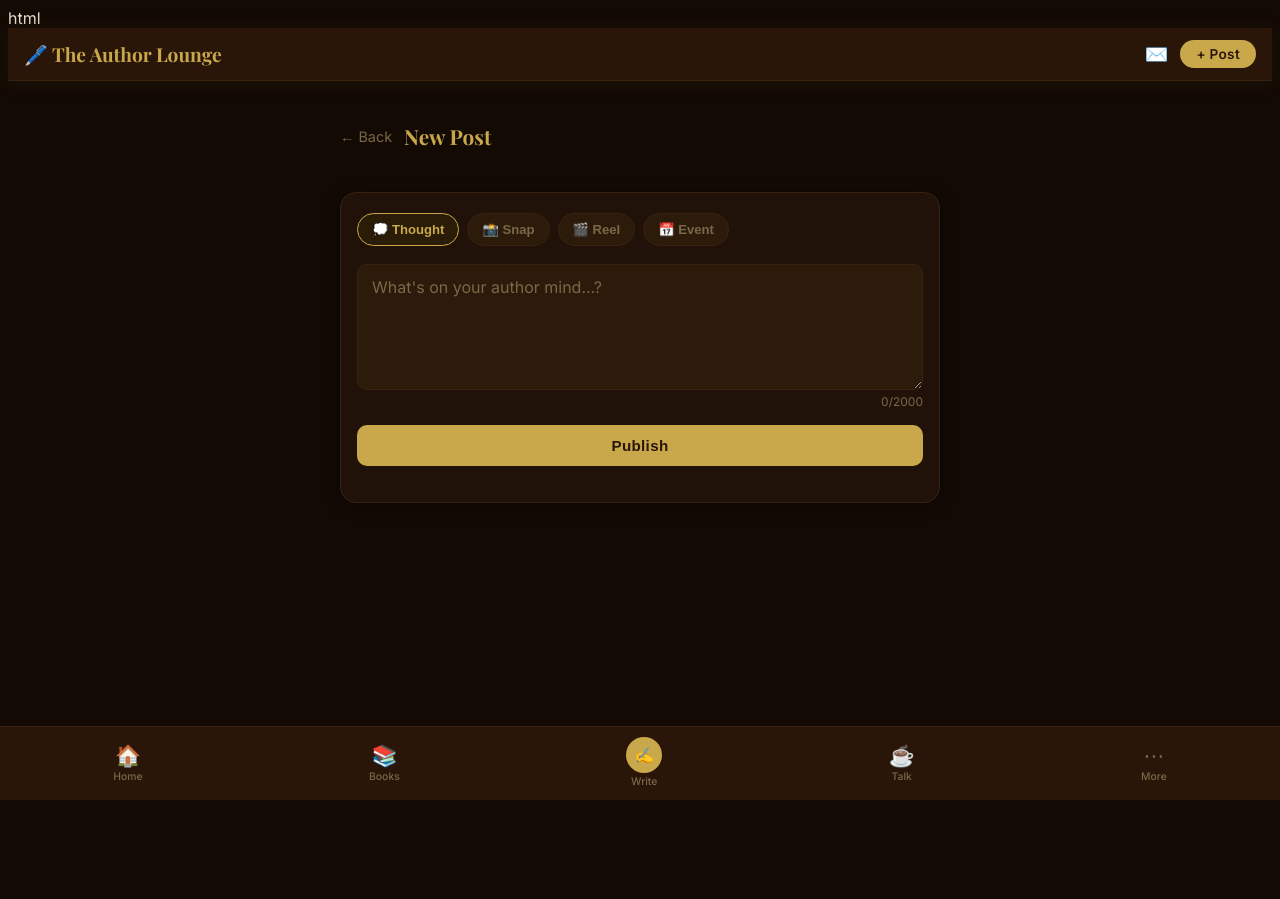
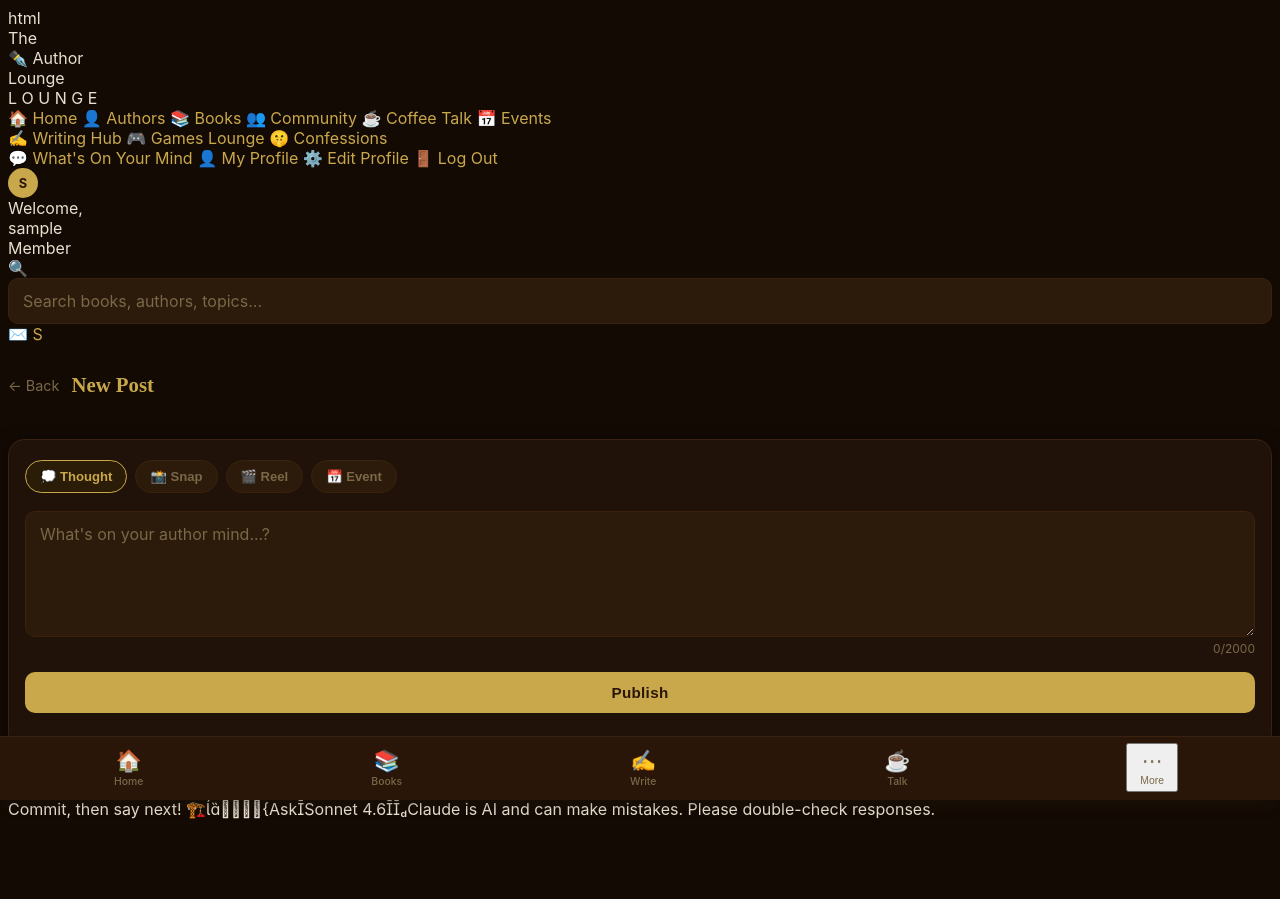
Before and after one commit to aj347102-netizen/The-Author-Lounge, a Flask app: page /post/create in a window 1280 px wide. Before the commit the page ends 800 px from the top, so only its background shows below. Run offline with Flask 3, Linux system fonts and the light colour scheme; the visitor is signed in with stand-in values (Sample User, id 1); data comes from the database, SQL or seed files in the repository; data that the repository does not hold is empty.

Commit message:
Update base.html

```diff
--- a/author_community/templates/base.html
+++ b/author_community/templates/base.html
@@ -2,76 +2,159 @@ html<!DOCTYPE html>
 <html lang="en">
 <head>
   <meta charset="UTF-8">
-  <meta name="viewport" content="width=device-width, initial-scale=1.0, maximum-scale=1.0">
-  <title>The Author Lounge{% block title %}{% endblock %}</title>
-  <link rel="preconnect" href="https://fonts.googleapis.com">
-  <link href="https://fonts.googleapis.com/css2?family=Playfair+Display:wght@600;700&family=Inter:wght@400;500;600&display=swap" rel="stylesheet">
+  <meta name="viewport" content="width=device-width, initial-scale=1.0">
+  <title>The Author Lounge{{ self.title() }}</title>
   <link rel="stylesheet" href="{{ url_for('static', filename='style.css') }}">
+  <link rel="manifest" href="{{ url_for('static', filename='manifest.json') }}">
+  <meta name="theme-color" content="#2A1608">
 </head>
 <body>
+
+<!-- ── DESKTOP SIDEBAR ── -->
+<aside class="sidebar">
+  <div class="sidebar-logo">
+    <div class="sidebar-logo-top">The</div>
+    <div class="sidebar-logo-main">✒️ Author<br>Lounge</div>
+    <div class="sidebar-logo-sub">L O U N G E</div>
+  </div>
+
+  <nav class="sidebar-nav">
+    <a href="{{ url_for('feed') }}" class="sidebar-link"><span class="s-icon">🏠</span> Home</a>
+    <a href="{{ url_for('explore') }}" class="sidebar-link"><span class="s-icon">👤</span> Authors</a>
+    <a href="{{ url_for('books') }}" class="sidebar-link"><span class="s-icon">📚</span> Books</a>
+    <a href="{{ url_for('explore') }}" class="sidebar-link"><span class="s-icon">👥</span> Community</a>
+    <a href="{{ url_for('coffee_talk') }}" class="sidebar-link"><span class="s-icon">☕</span> Coffee Talk</a>
+    <a href="{{ url_for('events') }}" class="sidebar-link"><span class="s-icon">📅</span> Events</a>
+    <div class="sidebar-divider"></div>
+    <a href="{{ url_for('writing') }}" class="sidebar-link"><span class="s-icon">✍️</span> Writing Hub</a>
+    <a href="{{ url_for('trivia') }}" class="sidebar-link"><span class="s-icon">🎮</span> Games Lounge</a>
+    <a href="{{ url_for('confessions') }}" class="sidebar-link"><span class="s-icon">🤫</span> Confessions</a>
+    <div class="sidebar-divider"></div>
+    <a href="{{ url_for('create_post') }}" class="sidebar-link"><span class="s-icon">💬</span> What's On Your Mind</a>
     {% if user %}
-  <header class="top-bar">
-    <a href="{{ url_for('feed') }}" class="logo">🖊️ The Author Lounge</a>
+    <a href="{{ url_for('profile', username=user.username) }}" class="sidebar-link"><span class="s-icon">👤</span> My Profile</a>
+    <a href="{{ url_for('edit_profile') }}" class="sidebar-link"><span class="s-icon">⚙️</span> Edit Profile</a>
+    <a href="{{ url_for('logout') }}" class="sidebar-link"><span class="s-icon">🚪</span> Log Out</a>
+    {% else %}
+    <a href="{{ url_for('login') }}" class="sidebar-link"><span class="s-icon">🔑</span> Log In</a>
+    {% endif %}
+  </nav>
+
+  {% if user %}
+  <div class="sidebar-user">
+    {% if user.avatar_url %}
+    <img src="{{ user.avatar_url }}" class="avatar sm" alt="{{ user.display_name }}">
+    {% else %}
+    <div class="avatar avatar-initial sm">{{ user.display_name[0].upper() }}</div>
+    {% endif %}
+    <div class="sidebar-user-info">
+      <div class="sidebar-user-greeting">Welcome,</div>
+      <div class="sidebar-user-name">{{ user.display_name }}</div>
+      <span class="sidebar-member-badge">Member</span>
+    </div>
+  </div>
+  {% endif %}
+</aside>
+
+<!-- ── MAIN WRAPPER ── -->
+<div class="main-wrapper">
+
+  <!-- Desktop top bar -->
+  <div class="site-top-bar">
+    <div class="site-search">
+      <span>🔍</span>
+      <input type="text" placeholder="Search books, authors, topics...">
+    </div>
+    <div class="top-bar-icons">
+      <a href="{{ url_for('messages') }}" class="top-icon">
+        ✉️
+        {% if unread and unread > 0 %}<span class="t-badge">{{ unread }}</span>{% endif %}
+      </a>
+      {% if user %}
+      <a href="{{ url_for('profile', username=user.username) }}" class="top-avatar">
+        {% if user.avatar_url %}
+        <img src="{{ user.avatar_url }}" alt="{{ user.display_name }}">
+        {% else %}
+        {{ user.display_name[0].upper() }}
+        {% endif %}
+      </a>
+      {% endif %}
+    </div>
+  </div>
+
+  <!-- Page content -->
+  <div class="content">
+    {% with messages = get_flashed_messages(with_categories=true) %}
+      {% if messages %}
+        {% for category, message in messages %}
+          <div class="flash flash-{{ category }}">{{ message }}</div>
+        {% endfor %}
+      {% endif %}
+    {% endwith %}
+    {% block content %}{% endblock %}
+  </div>
+
+</div><!-- end .main-wrapper -->
+
+<!-- ── MOBILE TOP BAR ── -->
+<div class="top-bar" id="top-bar">
+  <a href="{{ url_for('feed') }}" class="logo">✒️ The Author Lounge</a>
   <div class="top-bar-right">
     <a href="{{ url_for('messages') }}" class="msg-icon">
-        ✉️{% if unread and unread > 0 %}<span class="msg-badge">{{ unread }}</span>{% endif %}
+      ✉️
+      {% if unread and unread > 0 %}<span class="msg-badge">{{ unread }}</span>{% endif %}
     </a>
-      <a href="{{ url_for('create_post') }}" class="btn-post">+ Post</a>
   </div>
-  </header>
-  {% endif %}
+</div>
 
-  <main class="main-content {% if not user %}no-nav{% endif %}">
-    {% with messages = get_flashed_messages(with_categories=true) %}
-      {% for category, msg in messages %}
-        <div class="flash flash-{{ category }}">{{ msg }}</div>
-      {% endfor %}
-    {% endwith %}
-    {% block content %}{% endblock %}
-  </main>
-
-  {% if user %}
+<!-- ── MOBILE BOTTOM NAV ── -->
 <nav class="bottom-nav">
-    <a href="{{ url_for('feed') }}" class="nav-item {% if request.endpoint == 'feed' %}active{% endif %}">
+  <a href="{{ url_for('feed') }}" class="nav-item">
     <span class="nav-icon">🏠</span><span class="nav-label">Home</span>
   </a>
-    <a href="{{ url_for('books') }}" class="nav-item {% if request.endpoint in ['books','add_book'] %}active{% endif %}">
+  <a href="{{ url_for('books') }}" class="nav-item">
     <span class="nav-icon">📚</span><span class="nav-label">Books</span>
   </a>
-    <a href="{{ url_for('writing') }}" class="nav-item nav-create {% if request.endpoint in ['writing','submit_writing','view_writing'] %}active{% endif %}">
+  <a href="{{ url_for('writing') }}" class="nav-item">
     <span class="nav-icon">✍️</span><span class="nav-label">Write</span>
   </a>
-    <a href="{{ url_for('coffee_talk') }}" class="nav-item {% if request.endpoint in ['coffee_talk','create_topic','view_topic'] %}active{% endif %}">
+  <a href="{{ url_for('coffee_talk') }}" class="nav-item">
     <span class="nav-icon">☕</span><span class="nav-label">Talk</span>
   </a>
-    <a href="#" class="nav-item" onclick="toggleMoreMenu(event)">
+  <button class="nav-item" onclick="toggleMoreMenu()">
     <span class="nav-icon">⋯</span><span class="nav-label">More</span>
-    </a>
+  </button>
 </nav>
 
-  <!-- More Menu Popup -->
-  <div class="more-menu" id="moreMenu">
-    <a href="{{ url_for('explore') }}" class="more-item">🔍 Explore Authors</a>
-    <a href="{{ url_for('events') }}" class="more-item">📅 Events</a>
-    <a href="{{ url_for('confessions') }}" class="more-item">🤫 Confessions</a>
-    <a href="{{ url_for('profile', username=user['username']) }}" class="more-item">👤 My Profile</a>
-    <a href="{{ url_for('edit_profile') }}" class="more-item">✏️ Edit Profile</a>
-    <a href="{{ url_for('logout') }}" class="more-item more-logout">🚪 Log Out</a>
+<!-- ── MORE MENU (mobile) ── -->
+<div class="more-overlay" id="more-overlay" onclick="closeMoreMenu()"></div>
+<div class="more-menu" id="more-menu">
+  <a href="{{ url_for('explore') }}" class="more-item" onclick="closeMoreMenu()">🔍 Explore Authors</a>
+  <a href="{{ url_for('events') }}" class="more-item" onclick="closeMoreMenu()">📅 Events</a>
+  <a href="{{ url_for('confessions') }}" class="more-item" onclick="closeMoreMenu()">🤫 Confessions</a>
+  <a href="{{ url_for('trivia') }}" class="more-item" onclick="closeMoreMenu()">🎯 Book Trivia</a>
+  {% if user %}
+  <a href="{{ url_for('profile', username=user.username) }}" class="more-item" onclick="closeMoreMenu()">👤 My Profile</a>
+  <a href="{{ url_for('edit_profile') }}" class="more-item" onclick="closeMoreMenu()">⚙️ Edit Profile</a>
+  <a href="{{ url_for('logout') }}" class="more-item more-logout" onclick="closeMoreMenu()">🚪 Log Out</a>
+  {% else %}
+  <a href="{{ url_for('login') }}" class="more-item" onclick="closeMoreMenu()">🔑 Log In</a>
+  {% endif %}
 </div>
-  <div class="more-overlay" id="moreOverlay" onclick="closeMoreMenu()"></div>
-  {% endif %}
 
 <script src="{{ url_for('static', filename='app.js') }}"></script>
 <script>
-    function toggleMoreMenu(e) {
-      e.preventDefault();
-      document.getElementById('moreMenu').classList.toggle('open');
-      document.getElementById('moreOverlay').classList.toggle('open');
+function toggleMoreMenu() {
+  document.getElementById('more-menu').classList.toggle('open');
+  document.getElementById('more-overlay').classList.toggle('open');
 }
 function closeMoreMenu() {
-      document.getElementById('moreMenu').classList.remove('open');
-      document.getElementById('moreOverlay').classList.remove('open');
+  document.getElementById('more-menu').classList.remove('open');
+  document.getElementById('more-overlay').classList.remove('open');
 }
 </script>
+
+{% block extra_js %}{% endblock %}
 </body>
 </html>
+Commit, then say next! 🏗️AskSonnet 4.6Claude is AI and can make mistakes. Please double-check responses.
```
Lines whose indentation alone changed are shown as unchanged.
